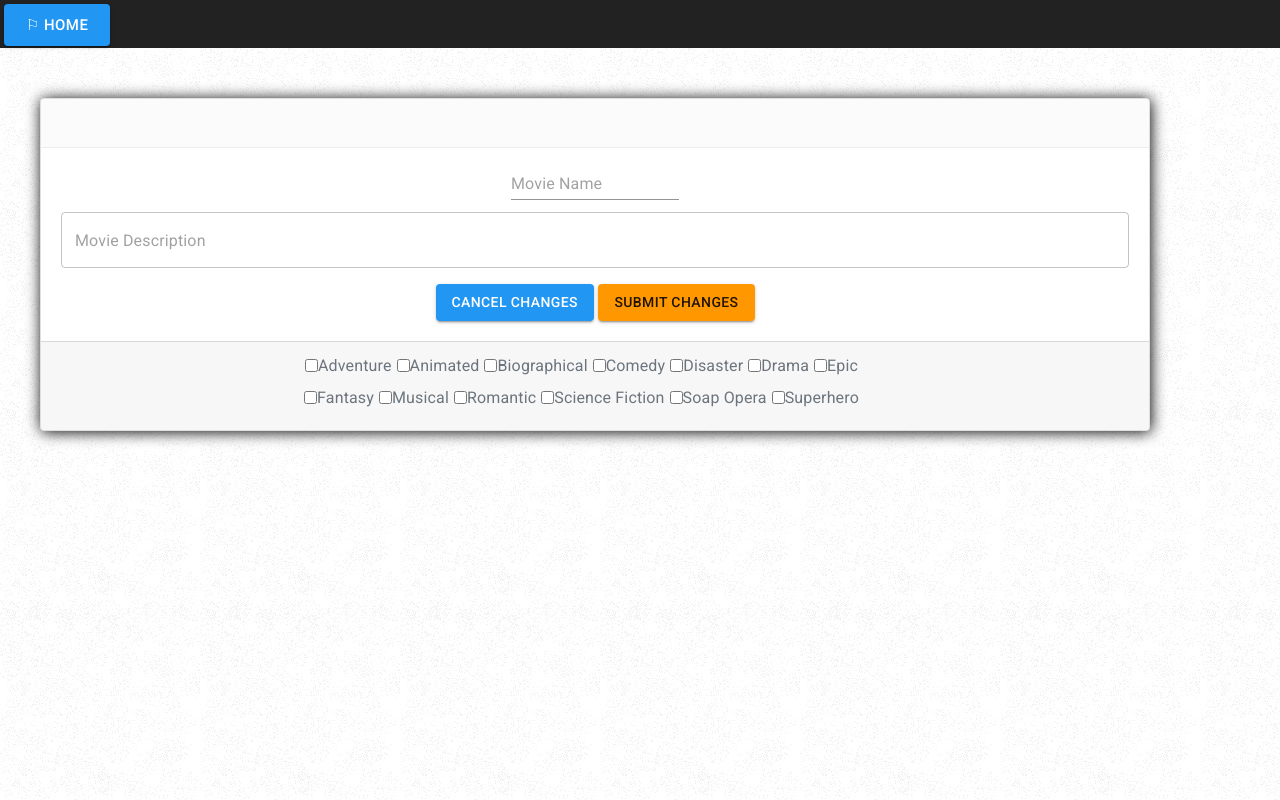
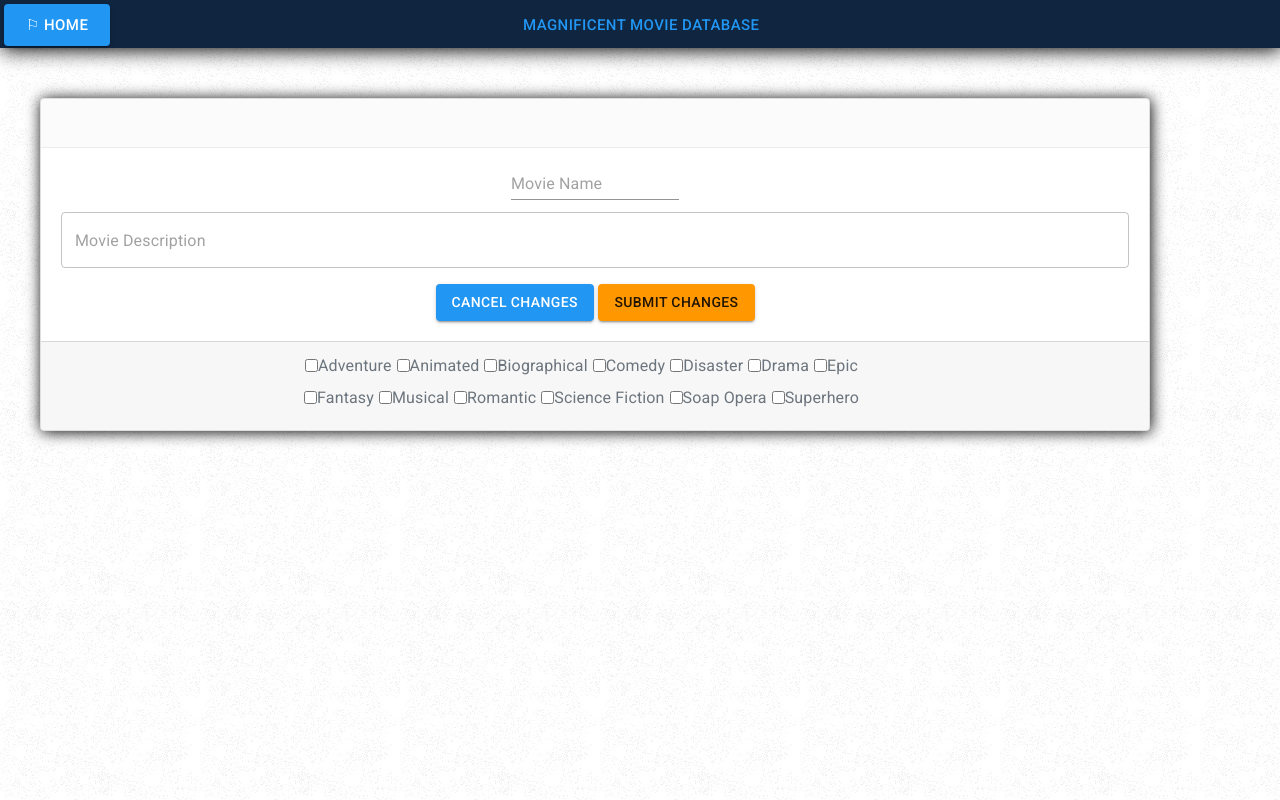
Before and after one commit to tannguyen1024/movie_db_with_sagas, a React (Create React App) app: page /edit in a window 1280 px wide. Built offline with nearby package versions, Linux system fonts and the light colour scheme; no server answers.

Commit message:
Modified bootstrap and material ui colors

```diff
--- a/package.json
+++ b/package.json
@@ -17,6 +17,7 @@
     "redux": "^4.0.5",
     "redux-logger": "^3.0.6",
     "redux-saga": "^1.1.3",
+    "sweetalert2": "^9.10.13",
     "typeface-roboto": "0.0.75"
   },
   "devDependencies": {
--- a/public/index.html
+++ b/public/index.html
@@ -19,7 +19,7 @@
       work correctly both with client-side routing and a non-root public URL.
       Learn how to configure a non-root public URL by running `npm run build`.
     -->
-    <title>React App</title>
+    <title>Tan's Magnificent Movie Database</title>
   </head>
   <body>
     <noscript>
--- a/src/components/App/App.css
+++ b/src/components/App/App.css
@@ -4,7 +4,7 @@
 
 
 .App-header {
-  background-color: #222;
+  background-color: #10253f;
   height: 48px;
   padding: 4px;
   color: white;
--- a/src/components/Edit/Edit.jsx
+++ b/src/components/Edit/Edit.jsx
@@ -1,8 +1,8 @@
 import React, { Component } from 'react';
 import { connect } from 'react-redux';
 import { Button, Input, TextField, FormControlLabel } from '@material-ui/core';
-// import axios from 'axios';
 import { Card, Row, Col, Container } from 'react-bootstrap';
+import Swal from 'sweetalert2';
 
 class Edit extends Component {
     state = { id: this.props.reduxState.clickedMovie.id, title: this.props.reduxState.clickedMovie.title, description: this.props.reduxState.clickedMovie.description, poster: this.props.reduxState.clickedMovie.poster }
@@ -39,11 +39,28 @@ class Edit extends Component {
     }
 
     handleSubmit = () => {
+        Swal.fire({
+            title: 'Are you certain',
+            text: "of those changes?",
+            icon: 'question',
+            showCancelButton: true,
+            confirmButtonColor: '#3085d6',
+            cancelButtonColor: '#d33',
+            confirmButtonText: 'Confirm'
+        }).then((result) => {
+            if (result.value) {
                 // console.log('Submitting State:', this.state)
                 // axios.delete(`/click`) /* Deletes the entire DETAILS database */  /* No longer used due to issues with page not loading properly */
                 this.props.dispatch({ type: 'EDIT_CLICK', payload: this.state }) /* Pushes up the current state to SAGAS */
                 this.props.dispatch({ type: 'STORE_CLICK', payload: this.state }) /* Store our item in reducer for DETAILS later*/
+                Swal.fire(
+                    'The movie has been updated.',
+                    'Returning to movie details.',
+                    'success'
+                )
                 this.props.history.push('/details') /* Utilizes BrowserRouter to navigate to the details page */
+            }
+        })
     }
 
     render() {
@@ -66,7 +83,7 @@ class Edit extends Component {
                             <FormControlLabel control={<input type="checkbox" defaultChecked={this.state.comedy} value="Comedy" color="primary" />} label="Comedy" />
                             <FormControlLabel control={<input type="checkbox" defaultChecked={this.state.disaster} value="Disaster" color="primary" />} label="Disaster" />
                             <FormControlLabel control={<input type="checkbox" defaultChecked={this.state.drama} value="Drama" color="primary" />} label="Drama" />
-                            <FormControlLabel control={<input type="checkbox" defaultChecked={this.state.epic} value="Epic" color="primary" />} label="Epic" /><br/>
+                            <FormControlLabel control={<input type="checkbox" defaultChecked={this.state.epic} value="Epic" color="primary" />} label="Epic" /><br />
                             <FormControlLabel control={<input type="checkbox" defaultChecked={this.state.fantasy} value="Fantasy" color="primary" />} label="Fantasy" />
                             <FormControlLabel control={<input type="checkbox" defaultChecked={this.state.musical} value="Musical" color="primary" />} label="Musical" />
                             <FormControlLabel control={<input type="checkbox" defaultChecked={this.state.romantic} value="Romantic" color="primary" />} label="Romantic" />
--- a/src/components/Header/Header.jsx
+++ b/src/components/Header/Header.jsx
@@ -10,8 +10,9 @@ class Header extends Component {
 
     render(){
         return(
-            <header className="App-header">
+            <header className="App-header" style={{ boxShadow: "2px 2px 20px  #000000" }}>
                 <Button onClick={this.home} size="large" color="primary" variant="contained">⚐ HOME</Button>
+                <Button color="primary" size="large" style={{position: "absolute", left:"40%"}}>Magnificent Movie Database</Button>
             </header>
         )
     }
```
Also changed, not shown: 1 other file (tests, documents, lock files or other folders). Lines whose indentation alone changed are shown as unchanged.
